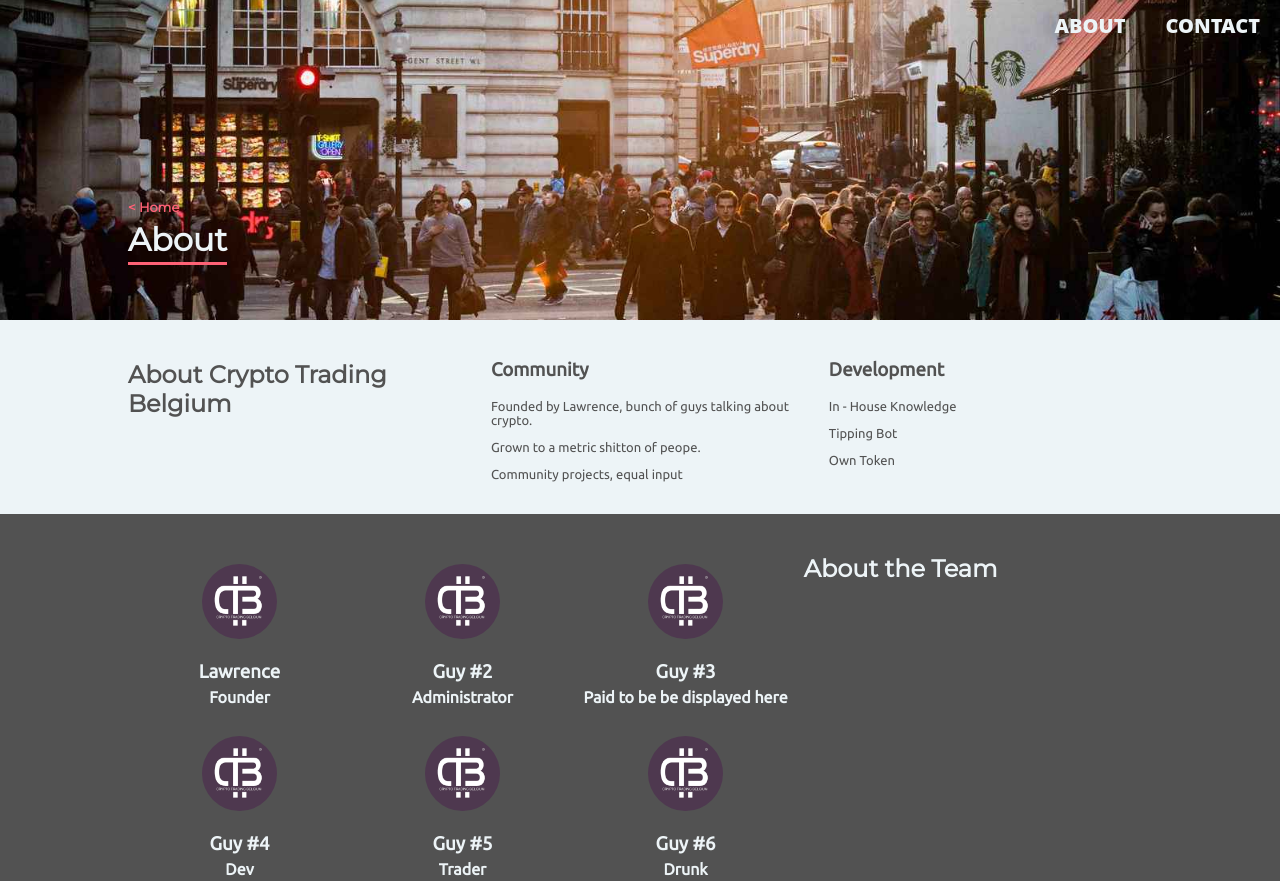
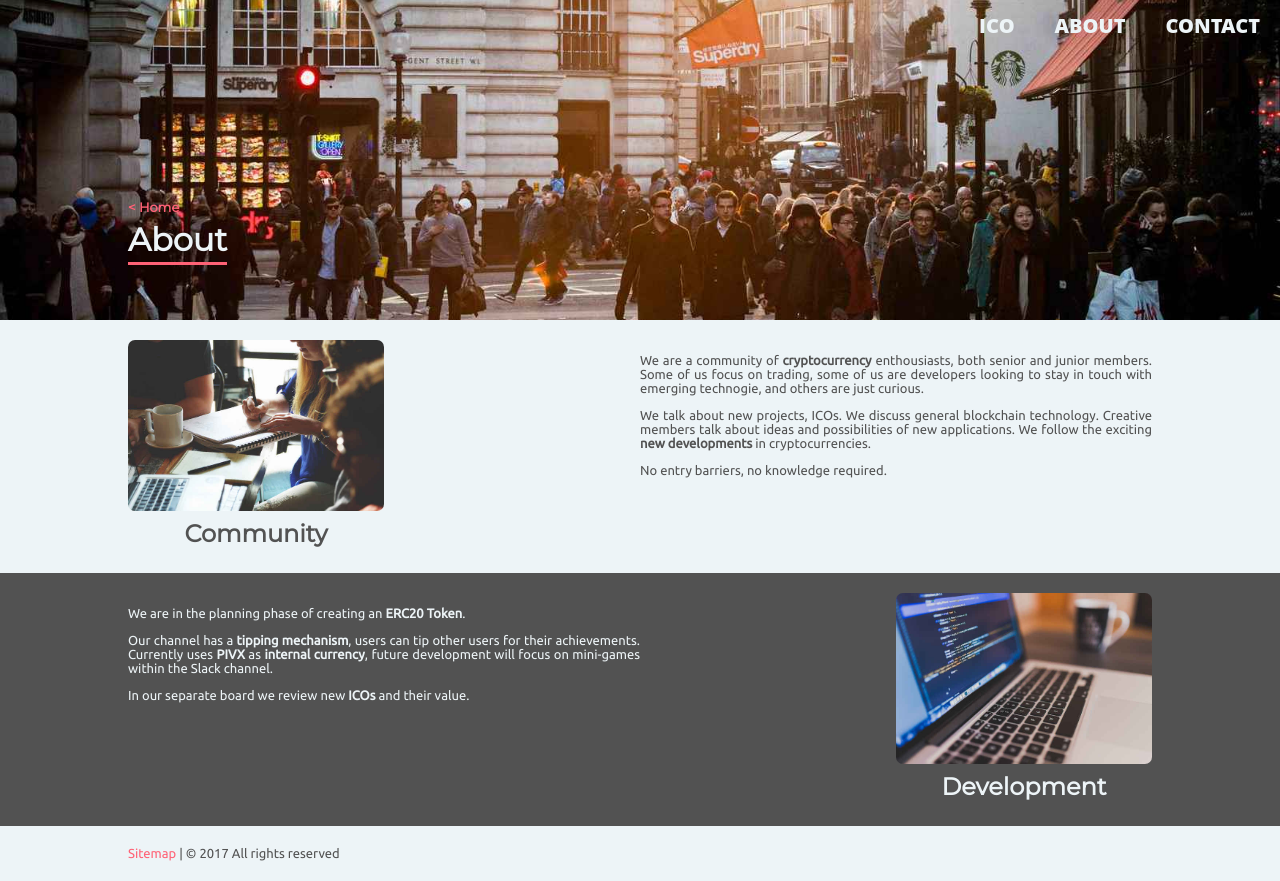
Before and after one commit to cryptotradingbelgium/cb-website, a website: page public/about.html in a window 1280 px wide. Shown: the top 881 px of the page. Drawn offline with Linux system fonts and the light colour scheme.

Commit message:
Content in about and contact pages

```diff
--- a/public/about.html
+++ b/public/about.html
@@ -20,6 +20,9 @@
     <body>
         <nav class='navbar'>
             <div class='navbar--item navbar--item__right'>
+                <a href='http://51.255.170.22:4567' target="_blank" class='navbar--link'>ICO</a>
+            </div>
+            <div class='navbar--item navbar--item'>
                 <a href='/about' class='navbar--link'>About</a>
             </div>
             <div class='navbar--item navbar--item'>
@@ -36,23 +39,26 @@
         <section id='about-intro'>
             <div class='container'>
                 <div class='row'>
-                    <div class='col-sm-full col-33'>
-                        <h1> About Crypto Trading Belgium</h1>
+                    <div class='col-sm-full col-25 text-center'>
+                        <img class='about-image' src='images/community_700.jpg' alt='community'>
+                        <h1> Community </h1>
                     </div>
-                    <div class='col-sm-full col-33'>
+                    <div class='col-sm-full col-25'>
+                        <h1> &nbsp; </h1>
+                    </div>
+                    <div class='col-sm-full col-50'>
                         <div class='about--description'>
-                            <h3>Community</h3>
-                            <p> Founded by Lawrence, bunch of guys talking about crypto. </p>
-                            <p> Grown to a metric shitton of peope.</p>
-                            <p> Community projects, equal input </p>
-                        </div>
-                    </div>
-                    <div class='col-sm-full col-33'>
-                        <div class='about--description'>
-                            <h3>Development</h3>
-                            <p>In - House Knowledge</p>
-                            <p>Tipping Bot</p>
-                            <p>Own Token</p>
+                            <p>
+                                We are a community of <b>cryptocurrency</b> enthousiasts, both senior and junior members.
+                                Some of us focus on trading, some of us are developers looking to stay in touch with
+                                emerging technogie, and others are just curious.
+                            </p>
+                            <p>
+                                We talk about new projects, ICOs. We discuss general blockchain technology.
+                                Creative members talk about ideas and possibilities of new applications.
+                                We follow the exciting <b>new developments</b> in cryptocurrencies.
+                            </p>
+                            <p> No entry barriers, no knowledge required. </p>
                         </div>
                     </div>
                 </div>
@@ -61,16 +67,40 @@
         <section id='about-team'>
             <div class='container'>
                 <div class='row'>
+                    <div class='col-sm-full col-50'>
+                        <div class='about--description'>
+                            <p>
+                                We are in the planning phase of creating an <b>ERC20 Token</b>.
+                            </p>
+                            <p>
+                                Our channel has a <b>tipping mechanism</b>, users can tip other users for their achievements.
+                                Currently uses <b>PIVX</b> as <b>internal currency</b>, future development will focus on mini-games within
+                                the Slack channel.
+                            </p>
+                            <p>
+                                In our separate board we review new <b>ICOs</b> and their value.
+                            </p>
+                        </div>
+                    </div>
+                    <div class='col-sm-full col-25'>
+                        <h1> &nbsp; </h1>
+                    </div>
+                    <div class='col-sm-full col-25 text-center'>
+                        <img class='about-image' src='images/development_700.jpg' alt='community'>
+                        <h1> Development </h1>
+                    </div>
+                </div>
+                <!--<div class='row'>
                     <div class='col-sm-full col-66 text-center'>
                         <div class='row text-center'>
                             <div class='col-33'>
                                 <img src='/images/ctb_logo.jpg' class='founder--image'>
-                                <h3> Lawrence </h3>
-                                <b> Founder </b>
+                                <h3> @lawrence </h3>
+                                <b> Founder &amp; Owner </b>
                             </div>
                             <div class='col-33'>
                                 <img src='/images/ctb_logo.jpg' class='founder--image'>
-                                <h3> Guy #2 </h3>
+                                <h3> @amnesiacu </h3>
                                 <b> Administrator </b>
                             </div>
                             <div class='col-33'>
@@ -104,7 +134,7 @@
                             </div>
                         </div>
                     </div>
-                </div>
+                </div>-->
             </div>
         </section>
         <footer class='footer'>
--- a/sass/ctb_style.scss
+++ b/sass/ctb_style.scss
@@ -15,6 +15,7 @@ $font-mono:   monospace;
 //Colors:
 $cl-dark:   #525252;
 $cl-attn:   #FF6276;
+$cl-green:  #00b159;
 $cl-light:  #EDF4F7;
 $cl-yellow: #B58900;
 
@@ -65,6 +66,15 @@ body{
     border-color:       $cl-light;
     color:              $cl-light;
     border-radius:      3px;
+    &--attn{
+        background-color: $cl-attn;
+    }
+    &--green{
+        background-color: $cl-green;
+    }
+    &--dark{
+        background-color: $cl-dark;
+    }
 }
 
 section{
@@ -73,6 +83,9 @@ section{
 
 .text-center{
     text-align:     center;
+}
+.text-right{
+    text-align:     right;
 }
 
 //Navbar
@@ -147,11 +160,12 @@ section{
 #slack{
     background-color: $cl-dark;
     color: $cl-light;
-    .slack-logo{
-        padding:    10px;
-        height:     150px;
-        width:      auto;
-    }
+}
+
+.slack-logo{
+    padding:    10px;
+    height:     150px;
+    width:      auto;
 }
 
 
@@ -162,16 +176,26 @@ section{
 }
 
 #about-intro{
-    .about--description {
-        padding-left:   25px;
+    h1{
+        margin: 5px 0;
     }
+}
+
+.about-image{
+    width: 100%;
+    height: auto;
+    border-radius: 7px;
+}
+.about--description{
+    text-align: justify;
 }
 
 #about-team{
     background-color:   $cl-dark;
     color:              $cl-light;
-    h3{
-        margin-bottom: 5px;
+
+    h1,h3{
+        margin: 5px 0;
     }
     .founder--image {
         width:          75px;
```
Also changed, not shown: public/contact.html (+34 -4 lines), public/index.html (+4 -1 lines), public/sitemap.html (+6 -1 lines), public/css/ctb_style.css, public/images/community_700.jpg (added), public/images/development_700.jpg (added), 1 other file.
